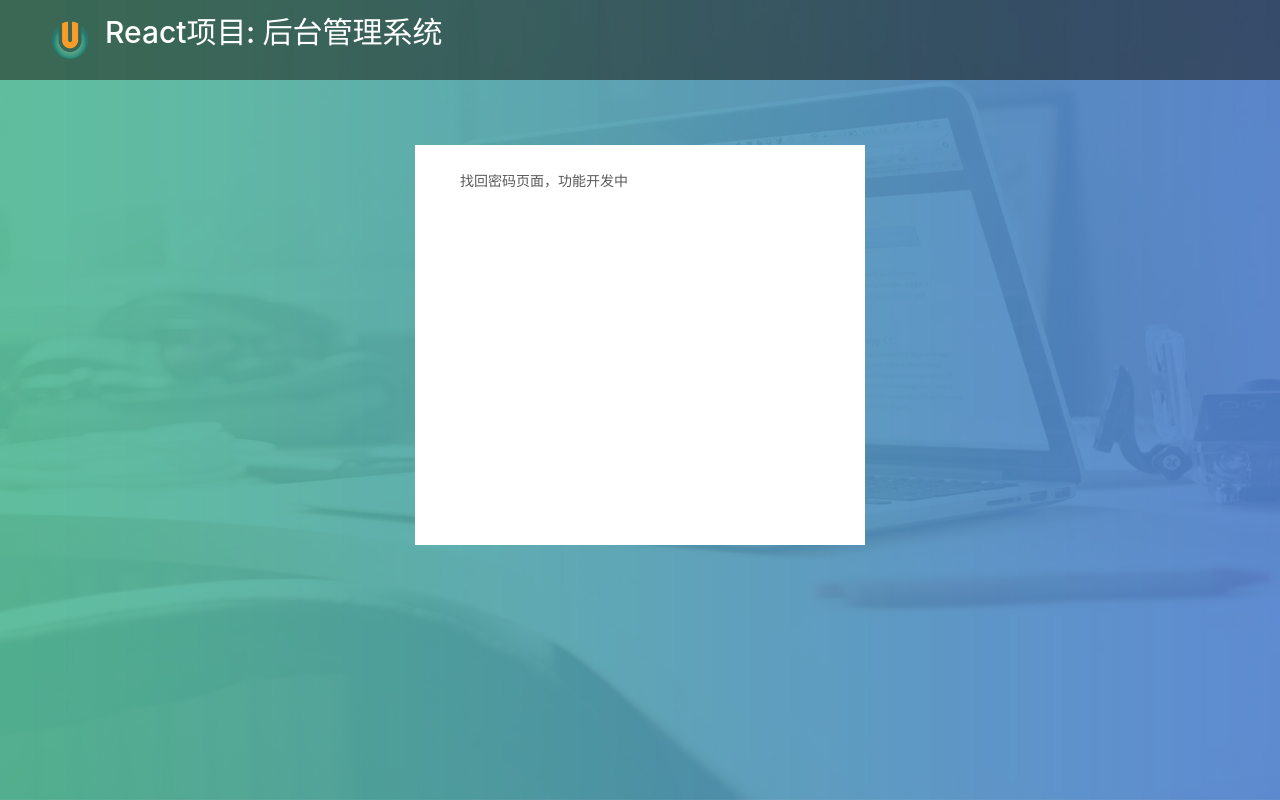
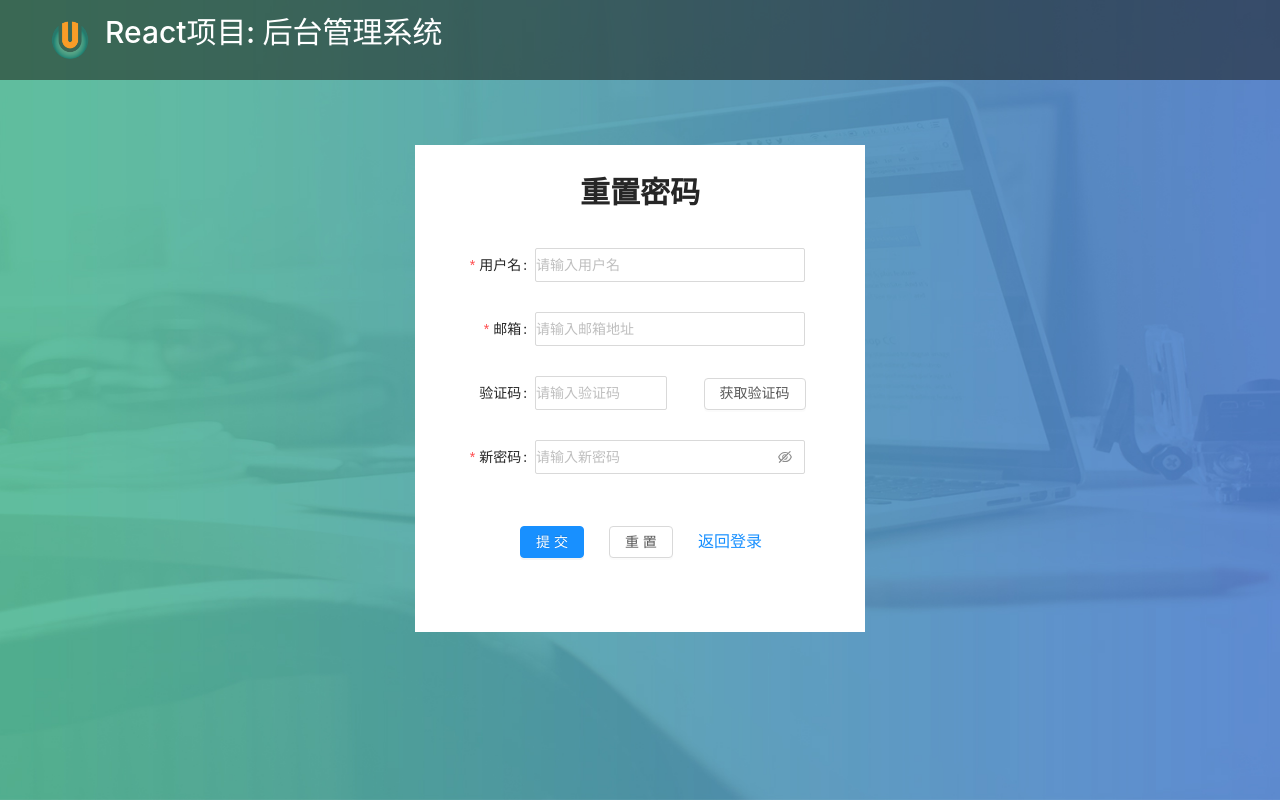
Before and after one commit to wzx997/antd_v4, a React (Create React App) app: page /login/reset_pwd in a window 1280 px wide. Built offline with nearby package versions, Linux system fonts and the light colour scheme; what store would draw is missing.

Commit message:
找回密码功能实现

```diff
--- a/src/api/index.js
+++ b/src/api/index.js
@@ -29,3 +29,13 @@ export const reqGetUserList = (data) => ajax(
 export const reqUpdateUser = (data) => ajax(
     BASE + '/updateUser', data, 'POST'
 );
+
+// 获取验证码
+export const reqGetCodeByEmail = (data) => ajax(
+    BASE + '/getCodeByEmail', data, 'POST'
+);
+
+// 重置密码
+export const reqResetPassword = (data) => ajax(
+    BASE + '/resetPassword', data, 'POST'
+);
--- a/src/pages/login/resetPwdForm.jsx
+++ b/src/pages/login/resetPwdForm.jsx
@@ -1,9 +1,155 @@
 import React, {Component} from "react";
+import {Form, Input, Button, notification, message, Row, Col, Tooltip} from 'antd';
+import {Link} from "react-router-dom";
+
+import {reqGetCodeByEmail, reqResetPassword} from "../../api";
+
+const FormItem = Form.Item;
+const formItemLayout = {//定义文字与表格宽度
+    labelCol: {
+        xs: { span: 24 },
+        sm: { span: 5 },
+    },
+    wrapperCol: {
+        xs: { span: 24 },
+        sm: { span: 18 },
+    },
+};
+const tailFormItemLayout = {
+    wrapperCol: {
+        xs: {span: 24, offset: 0,},
+        sm: {span: 20, offset: 4,},
+    },
+};
 
 class ResetPwdForm extends Component {
+    formRef = React.createRef(); // 创建ref对象
+    state = {
+        loading: false,
+        codeLoading: false,
+        codeDisabled: true
+    };
+
+    // 获取验证码
+    getCode = () => {
+        let username = this.formRef.current.getFieldValue('username');
+        let email = this.formRef.current.getFieldValue('email')
+        if (username !== '' && email !== '') {
+            this.setState({codeLoading: true});
+            let data = {username, email};
+            reqGetCodeByEmail(data).then(res => {
+                if (res.code === 0) { // 发送成功
+                    message.success('验证码发送成功，请到邮箱查看', 2);
+
+                    this.setState({codeLoading: false}); // 取消登录按钮加载
+                } else {
+                    message.error(res.msg);
+                    this.setState({codeLoading: false});
+                }
+            }).catch(_ => {
+                this.setState({codeLoading: false});
+            });
+        } else {
+            message.error('请输入用户名与邮箱地址获取验证码', 2);
+        }
+    }
+
+    // 验证成功的回调
+    onFinish = (values) => {
+        this.setState({loading: true});
+
+        reqResetPassword(values).then(res => { // 请求重置密码的接口
+            if (res.code === 0) { // 重置密码成功
+                message.success('重置密码成功，2s后自动跳转到登录页面');
+
+                this.setState({loading: false}); // 取消加载按钮
+                setTimeout(() => { // 页面跳转到登录页面
+                    this.props.history.replace('/login');
+                }, 2000);
+            } else {
+                message.error('重置密码失败', 2);
+                this.setState({loading: false});
+            }
+        }).catch(_ => {
+            this.setState({loading: false});
+        });
+
+
+    };
+    // 验证失败的回调
+    onFinishFailed = (errorInfo) => {
+        console.log(errorInfo);
+        notification.error({
+                message: '发生了一些错误！！！',
+                description: '请确信息填写完成。'
+            }
+        );
+    };
     render() {
+        const {loading, codeLoading, codeDisabled} = this.state;
+
         return (
-            <div>找回密码页面，功能开发中</div>
+            <div>
+                <h2 style={{marginBottom: 30}}>重置密码</h2>
+                <Form
+                    {...formItemLayout}
+                    ref={this.formRef}
+                    name='reset_form'
+                    scrollToFirstError
+                    onFinish={this.onFinish}
+                    onFinishFailed={this.onFinishFailed}
+                >
+                    <FormItem label="用户名" name="username" initialValue='' hasFeedback
+                              rules={[{required: true, message: '用户名不能为空'},]}
+                    >
+                        <Input placeholder="请输入用户名" />
+                    </FormItem>
+
+                    <FormItem label='邮箱' name="email" initialValue='' hasFeedback
+                              rules={[{required: true, message: '邮箱不能为空'},
+                                  {type: 'email', message: '邮箱地址格式不正确！'}]}
+                    >
+                        <Input placeholder="请输入邮箱地址"/>
+                    </FormItem>
+
+                    <FormItem label="验证码" hasFeedback>
+                        <Row gutter={7}>
+                            <Col span={12}>
+                                <FormItem
+                                    name="code"
+                                    noStyle
+                                    rules={[{required: true, message: '验证码不能为空！',},]}
+                                >
+                                    <Input placeholder="请输入验证码" />
+                                </FormItem>
+                            </Col>
+                            <Col span={12}>
+                                <Button
+                                    style={{marginLeft: 30}}
+                                    loading={codeLoading}
+                                    onClick={this.getCode}
+                                >
+                                    获取验证码
+                                </Button>
+                            </Col>
+                        </Row>
+                    </FormItem>
+
+                    <FormItem label='新密码' name="password" initialValue='' hasFeedback
+                              rules={[{required: true, message: '密码不能为空！'},
+                                  {max: 16, min: 6, message: '长度必须为6-16个字符！'}]}
+                    >
+                        <Input.Password placeholder="请输入新密码" />
+                    </FormItem>
+
+                    <Form.Item {...tailFormItemLayout}>
+                        <Button type="primary" htmlType="submit" loading={loading}>提交</Button>
+                        <Button  onClick={ () => this.formRef.current.resetFields()} style={{margin: 25}}>重置</Button>
+                        <Link to='/login' style={{fontSize: 16}}>返回登录</Link>
+                    </Form.Item>
+
+                </Form>
+            </div>
         );
     }
 }
--- a/src/pages/user/userList.jsx
+++ b/src/pages/user/userList.jsx
@@ -122,7 +122,7 @@ class UserList extends Component {
                 this.setState({confirmLoading: false, visible: false});
                 this.getUserList(); //请求更新后的列表
             } else {
-                message.error('更新失败');
+                message.error(res.msg);
                 this.setState({confirmLoading: false});
             }
         }).catch(_ => {
```
